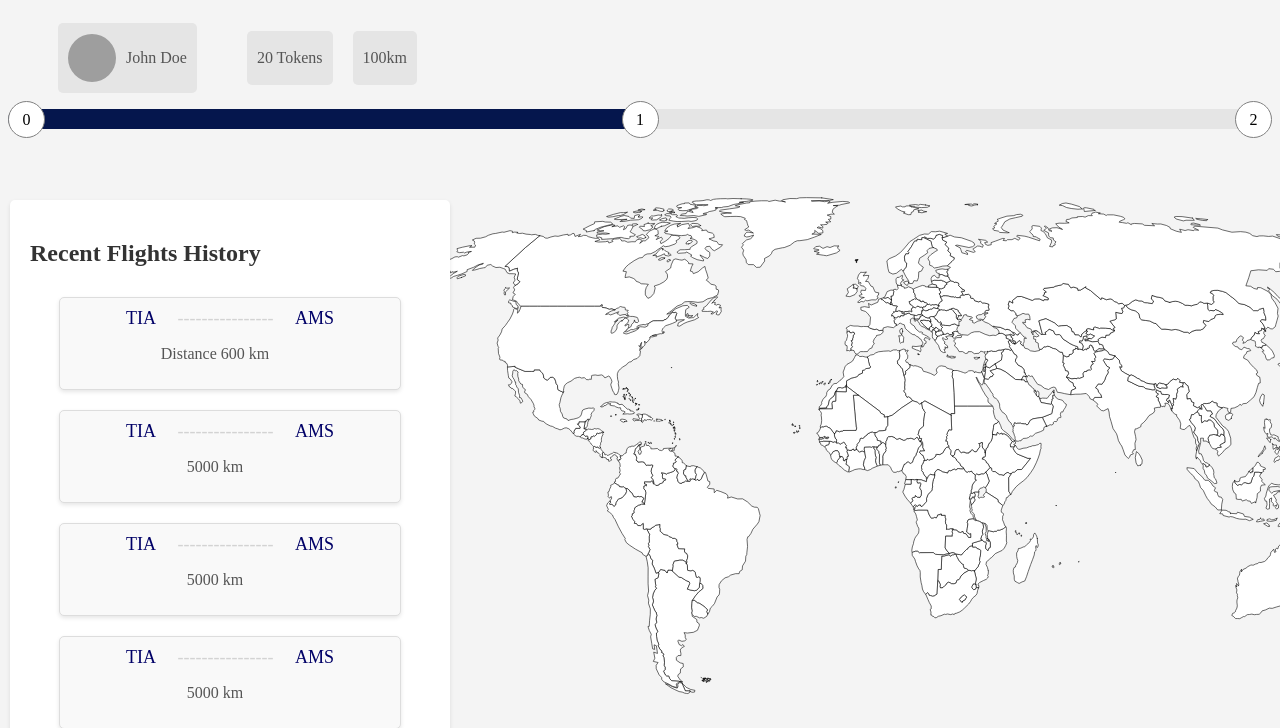
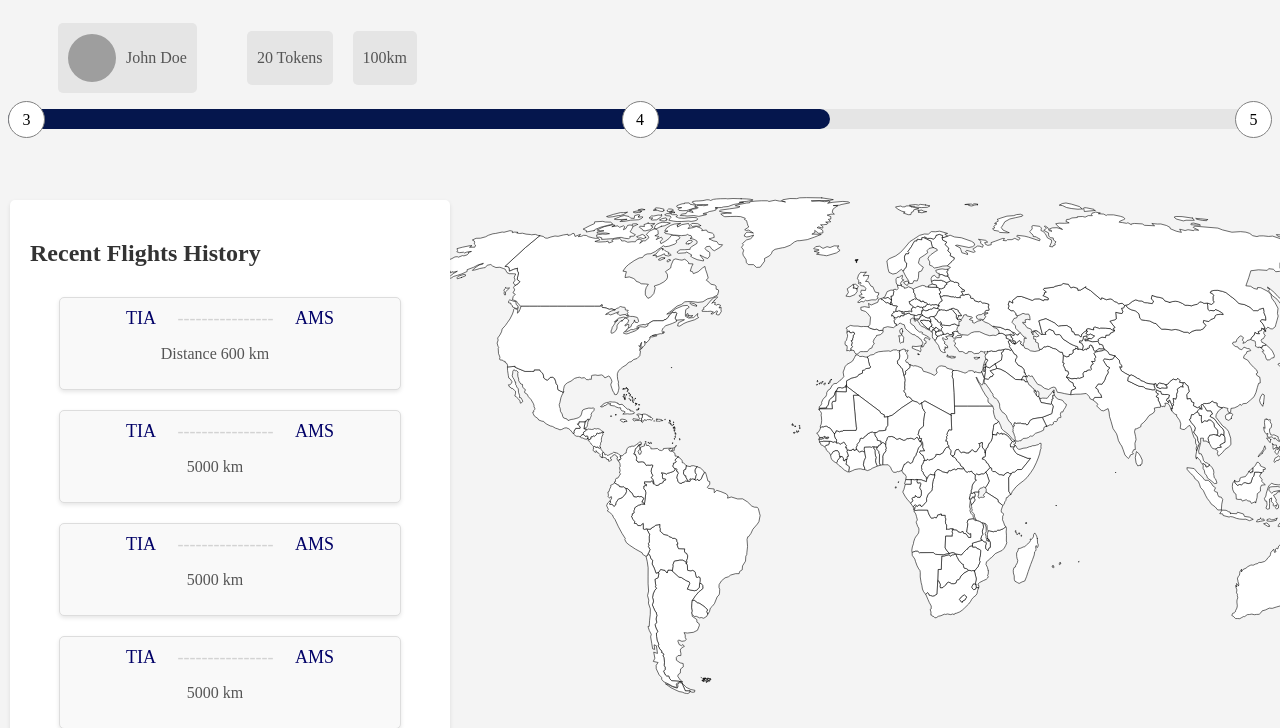
Before and after one commit to laerttt/SkySavor, a Flask app: page / in a window 1280 px wide. Shown: the top 728 px of that part. Run offline with Flask 3, Linux system fonts and the light colour scheme; the page is wider than the window, and the part outside it is not shown; grey boxes are pictures that could not be loaded.

Commit message:
dynamic pass bar based on level percentage

```diff
--- a/main.py
+++ b/main.py
@@ -31,7 +31,10 @@ def landingPage():
         linkedUserAccount="user123",
         flights=flight_data
     )
-    return render_template("index.html",flights=traveller.flights)
+    # currLevel eshte niveli ne te cilin ndodhten travelleri
+    #nextLevelPoints eshte sa pik i duhet travellerit me kalu nivel
+    #levelPoints esht sa pik ka niveli
+    return render_template("index.html",flights=traveller.flights, currLevel=4, nextLevelPoints=2, levelPoints=3)
 
 
 @app.route("/Shop")
--- a/templates/navbar.html
+++ b/templates/navbar.html
@@ -24,10 +24,30 @@ filename = 'css/navbar.css') }}">
   </div>
 
   <div class="trophyRoad-bar"></div>
-  <div class="pg"></div>
+  <div class="pg" style="width:50%;"></div>
+  {% if ((levelPoints-nextLevelPoints)/levelPoints)*10 >= 1 and ((levelPoints-nextLevelPoints)/levelPoints)*10 < 2 %}
+  <div class="pg" style="width:55%;"></div>
+  {% elif  ((levelPoints-nextLevelPoints)/levelPoints)*10 >= 2 and ((levelPoints-nextLevelPoints)/levelPoints)*10 < 3 %}
+  <div class="pg" style="width:60%;"></div>
+  {% elif  ((levelPoints-nextLevelPoints)/levelPoints)*10 >= 3 and ((levelPoints-nextLevelPoints)/levelPoints)*10 < 4 %}
+  <div class="pg" style="width:65%;"></div>
+  {% elif  ((levelPoints-nextLevelPoints)/levelPoints)*10 >= 4 and ((levelPoints-nextLevelPoints)/levelPoints)*10 < 5 %}
+  <div class="pg" style="width:70%;"></div>
+  {% elif  ((levelPoints-nextLevelPoints)/levelPoints)*10 >= 5 and ((levelPoints-nextLevelPoints)/levelPoints)*10 < 6 %}
+  <div class="pg" style="width:75%;"></div>
+  {% elif  ((levelPoints-nextLevelPoints)/levelPoints)*10 >= 6 and ((levelPoints-nextLevelPoints)/levelPoints)*10 < 7 %}
+  <div class="pg" style="width:80%;"></div>
+  {% elif  ((levelPoints-nextLevelPoints)/levelPoints)*10 >= 7 and ((levelPoints-nextLevelPoints)/levelPoints)*10 < 8 %}
+  <div class="pg" style="width:85%;"></div>
+  {% elif  ((levelPoints-nextLevelPoints)/levelPoints)*10 >= 8 and ((levelPoints-nextLevelPoints)/levelPoints)*10 < 9 %}
+  <div class="pg" style="width:90%;"></div>
+  {% else %}
+  <div class="pg" style="width:95%;"></div>
+  {% endif %}
   <div class="amogus">
-      {% for i in range(3)%}
-        <div class="circle">{{i}}</div>
-      {% endfor %}
+        <div class="circle">{{currLevel-1}}</div>
+        <div class="circle">{{currLevel}}</div>
+        <div class="circle">{{currLevel+1}}</div>
+
   </div>
 </div>
```
